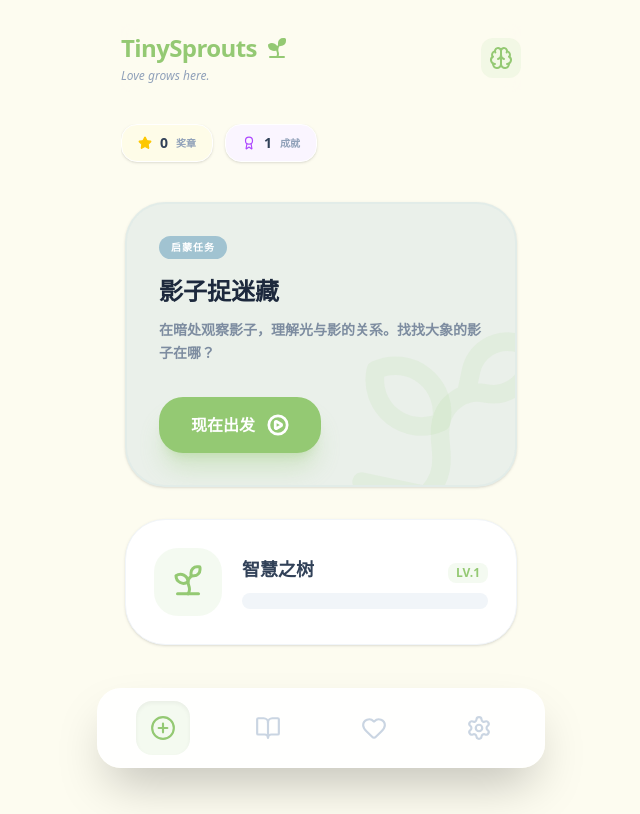
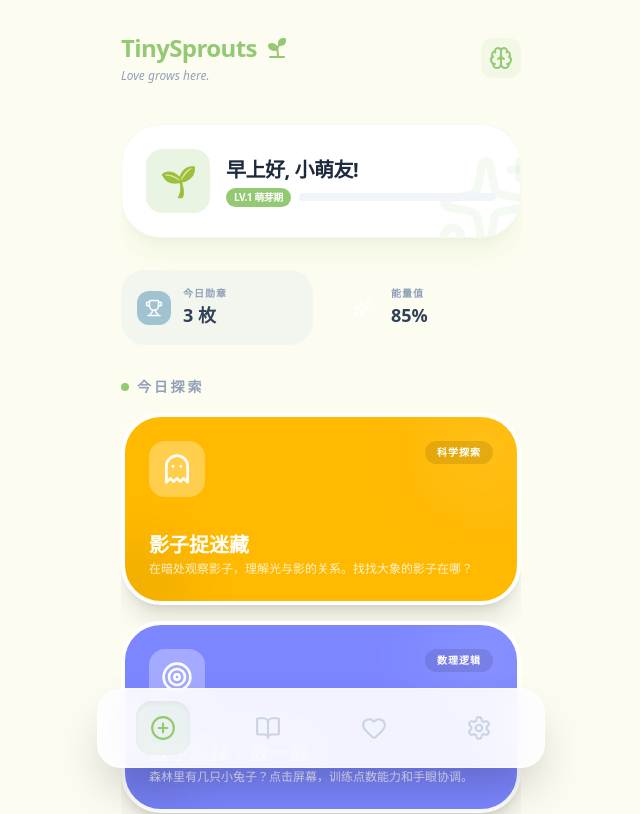
Before and after one commit to starlink-awaken/TinySprouts, a React (Vite) app: page / in a window 1280 px wide. Shown: the top 814 px of the page, without its empty margins (319-959 px from the left). Built offline with nearby package versions, Linux system fonts and the light colour scheme.

Commit message:
feat: V1.4 - Added Streak Combo system with fire VFX and 3D hover cards

```diff
--- a/src/App.jsx
+++ b/src/App.jsx
@@ -13,6 +13,7 @@ import { WisdomIsland } from './views/WisdomIsland';
 import { NumberForest } from './views/NumberForest';
 import { ArtCanvas } from './views/ArtCanvas';
 import { VoiceLab } from './views/VoiceLab';
+import { EmotionMatch } from './views/EmotionMatch';
 import { MagicCursor } from './components/MagicCursor';
 
 function App() {
@@ -32,7 +33,9 @@ function App() {
   }, [level]);
 
   const handleStartActivity = (activity) => {
-    if (activity.category === '数理逻辑') {
+    if (activity.id === 4 || activity.title === '情绪连连看') {
+      navigate('/game/emotion');
+    } else if (activity.category === '数理逻辑') {
       navigate('/game/forest');
     } else if (activity.category === '创意艺术') {
       navigate('/game/art');
@@ -55,7 +58,6 @@ function App() {
     <div className="min-h-screen flex flex-col p-6 max-w-md mx-auto font-sans relative overflow-hidden bg-[#FDFCF0]">
       <MagicCursor />
 
-      {/* Toast Notification */}
       <AnimatePresence>
         {showToast && (
           <motion.div
@@ -105,6 +107,7 @@ function App() {
             <Route path="/game/forest" element={<NumberForest onBack={() => navigate('/')} />} />
             <Route path="/game/art" element={<ArtCanvas onBack={() => navigate('/')} />} />
             <Route path="/game/voice" element={<VoiceLab onBack={() => navigate('/')} />} />
+            <Route path="/game/emotion" element={<EmotionMatch onBack={() => navigate('/')} />} />
 
             <Route path="/fav" element={
                <div className="flex flex-col items-center justify-center h-64 text-slate-400">
--- /dev/null
+++ b/src/components/ActivityCard.jsx
@@ -0,0 +1,62 @@
+import React from 'react';
+import { motion, useMotionValue, useSpring, useTransform } from 'framer-motion';
+
+export function ActivityCard({ activity, onClick }) {
+  const x = useMotionValue(0);
+  const y = useMotionValue(0);
+
+  const mouseXSpring = useSpring(x);
+  const mouseYSpring = useSpring(y);
+
+  const rotateX = useTransform(mouseYSpring, [-0.5, 0.5], ["10deg", "-10deg"]);
+  const rotateY = useTransform(mouseXSpring, [-0.5, 0.5], ["-10deg", "10deg"]);
+
+  const handleMouseMove = (e) => {
+    const rect = e.currentTarget.getBoundingClientRect();
+    const width = rect.width;
+    const height = rect.height;
+    const mouseX = e.clientX - rect.left;
+    const mouseY = e.clientY - rect.top;
+    const xPct = mouseX / width - 0.5;
+    const yPct = mouseY / height - 0.5;
+    x.set(xPct);
+    y.set(yPct);
+  };
+
+  const handleMouseLeave = () => {
+    x.set(0);
+    y.set(0);
+  };
+
+  return (
+    <motion.div
+      style={{ rotateX, rotateY, transformStyle: "preserve-3d" }}
+      onMouseMove={handleMouseMove}
+      onMouseLeave={handleMouseLeave}
+      onClick={() => onClick(activity)}
+      whileHover={{ scale: 1.02 }}
+      whileTap={{ scale: 0.95, rotateX: 0, rotateY: 0 }}
+      className={`relative h-48 rounded-[2.5rem] p-6 cursor-pointer overflow-hidden shadow-xl border-4 border-white ${activity.color}`}
+    >
+      <div style={{ transform: "translateZ(50px)" }} className="relative z-10 h-full flex flex-col justify-between">
+        <div className="flex justify-between items-start">
+          <div className="bg-white/30 p-3 rounded-2xl backdrop-blur-md">
+            <activity.icon size={32} className="text-white" />
+          </div>
+          <div className="bg-black/10 px-3 py-1 rounded-full text-[10px] font-black text-white uppercase tracking-widest">
+            {activity.category}
+          </div>
+        </div>
+
+        <div>
+          <h3 className="text-xl font-black text-white leading-tight mb-1">{activity.title}</h3>
+          <p className="text-white/80 text-xs font-medium">{activity.desc}</p>
+        </div>
+      </div>
+
+      {/* Decorative Background Elements */}
+      <div className="absolute top-0 right-0 -mr-8 -mt-8 w-32 h-32 bg-white/10 rounded-full blur-2xl" />
+      <div className="absolute bottom-0 left-0 -ml-8 -mb-8 w-24 h-24 bg-black/5 rounded-full blur-xl" />
+    </motion.div>
+  );
+}
--- /dev/null
+++ b/src/components/ComboFire.jsx
@@ -0,0 +1,40 @@
+import React from 'react';
+import { motion, AnimatePresence } from 'framer-motion';
+import { Flame } from 'lucide-react';
+
+export function ComboFire({ streak }) {
+  if (streak < 3) return null;
+
+  return (
+    <AnimatePresence>
+      <motion.div
+        initial={{ scale: 0, opacity: 0, y: 20 }}
+        animate={{ scale: 1, opacity: 1, y: 0 }}
+        exit={{ scale: 0, opacity: 0, y: 20 }}
+        className="fixed bottom-32 right-6 z-[100] flex flex-col items-center"
+      >
+        <motion.div
+          animate={{
+            scale: [1, 1.2, 1],
+            rotate: [-5, 5, -5]
+          }}
+          transition={{ repeat: Infinity, duration: 0.5 }}
+          className="relative"
+        >
+          <Flame size={64} className="text-orange-500 fill-orange-500 filter drop-shadow-[0_0_15px_rgba(249,115,22,0.8)]" />
+          <motion.div
+            animate={{ opacity: [0, 1, 0], y: [-20, -40] }}
+            transition={{ repeat: Infinity, duration: 1 }}
+            className="absolute top-0 left-1/2 -translate-x-1/2 text-orange-400 font-bold"
+          >
+            🔥
+          </motion.div>
+        </motion.div>
+
+        <div className="bg-orange-500 text-white px-4 py-1 rounded-full text-xl font-black shadow-lg -mt-2 border-2 border-white">
+          {streak} 连击!
+        </div>
+      </motion.div>
+    </AnimatePresence>
+  );
+}
--- a/src/store.js
+++ b/src/store.js
@@ -4,47 +4,80 @@ import { persist } from 'zustand/middleware';
 export const useStore = create(
   persist(
     (set) => ({
+      user: {
+        name: '小萌友',
+        avatar: '🌱',
+        joinedAt: new Date().toISOString(),
+      },
       level: 1,
       exp: 0,
       stars: 0,
-      activeTab: 'home',
-      completedActivityIds: [],
+      streak: 0,
+      maxStreak: 0,
+      completedActivities: [],
 
-      addExp: (points) => set((state) => {
-        let newExp = state.exp + points;
-        let newLevel = state.level;
-        if (newExp >= 100) {
-          newLevel += 1;
-          newExp -= 100;
+      // 增加经验值并检查升级
+      addExp: (amount) => set((state) => {
+        const newExp = state.exp + amount;
+        const nextLevelExp = state.level * 100;
+
+        if (newExp >= nextLevelExp) {
+          return {
+            exp: newExp - nextLevelExp,
+            level: state.level + 1
+          };
         }
-        return { exp: newExp, level: newLevel };
+        return { exp: newExp };
       }),
 
+      // 记录连胜
+      updateStreak: (isCorrect) => set((state) => {
+        if (isCorrect) {
+          const newStreak = state.streak + 1;
+          return {
+            streak: newStreak,
+            maxStreak: Math.max(state.maxStreak, newStreak)
+          };
+        }
+        return { streak: 0 };
+      }),
+
+      // 完成活动逻辑
       completeActivity: (id, expPoints) => set((state) => {
-        if (state.completedActivityIds.includes(id)) return state;
+        const isAlreadyDone = state.completedActivities.includes(id);
+        const newState = {
+          stars: state.stars + 1,
+          completedActivities: isAlreadyDone
+            ? state.completedActivities
+            : [...state.completedActivities, id]
+        };
 
-        // 首次完成奖励星星
-        const newStars = state.stars + 1;
-        const newCompleted = [...state.completedActivityIds, id];
+        // 调用内部 addExp 逻辑
+        const nextLevelExp = state.level * 100;
+        const totalExp = state.exp + expPoints;
 
-        // 调用 addExp 的逻辑
-        let newExp = state.exp + expPoints;
-        let newLevel = state.level;
-        if (newExp >= 100) {
-          newLevel += 1;
-          newExp -= 100;
+        if (totalExp >= nextLevelExp) {
+          newState.level = state.level + 1;
+          newState.exp = totalExp - nextLevelExp;
+        } else {
+          newState.exp = totalExp;
         }
 
-        return {
-          completedActivityIds: newCompleted,
-          stars: newStars,
-          exp: newExp,
-          level: newLevel
-        };
+        return newState;
       }),
 
-      setActiveTab: (tab) => set({ activeTab: tab }),
-      resetProgress: () => set({ level: 1, exp: 0, stars: 0, completedActivityIds: [] }),
+      updateUser: (newData) => set((state) => ({
+        user: { ...state.user, ...newData }
+      })),
+
+      resetProgress: () => set({
+        level: 1,
+        exp: 0,
+        stars: 0,
+        streak: 0,
+        maxStreak: 0,
+        completedActivities: []
+      })
     }),
     {
       name: 'tinysprouts-storage',
--- /dev/null
+++ b/src/views/EmotionMatch.jsx
@@ -0,0 +1,101 @@
+import React, { useState, useEffect } from 'react';
+import { motion, AnimatePresence } from 'framer-motion';
+import { ArrowLeft, Smile, Frown, Meh, Ghost, Heart, Star } from 'lucide-react';
+import confetti from 'canvas-confetti';
+import { speak } from '../utils/voice';
+import { playSfx } from '../utils/sfx';
+import { useStore } from '../store';
+
+const EMOTIONS = [
+  { id: 'happy', icon: Smile, label: '开心', color: 'text-yellow-400', bg: 'bg-yellow-50', sound: '太棒了，你看起来很开心！' },
+  { id: 'sad', icon: Frown, label: '难过', color: 'text-blue-400', bg: 'bg-blue-50', sound: '抱抱你，别难过哦。' },
+  { id: 'neutral', icon: Meh, label: '平常', color: 'text-slate-400', bg: 'bg-slate-50', sound: '这是平静的一天。' },
+  { id: 'surprised', icon: Ghost, label: '惊讶', color: 'text-purple-400', bg: 'bg-purple-50', sound: '哇！发生了什么惊奇的事？' },
+];
+
+export function EmotionMatch({ onBack }) {
+  const [target, setTarget] = useState(null);
+  const [options, setOptions] = useState([]);
+  const [score, setScore] = useState(0);
+  const { completeActivity } = useStore();
+
+  const nextRound = () => {
+    const randomTarget = EMOTIONS[Math.floor(Math.random() * EMOTIONS.length)];
+    setTarget(randomTarget);
+    setOptions([...EMOTIONS].sort(() => Math.random() - 0.5));
+    speak(`哪个是${randomTarget.label}？`);
+  };
+
+  useEffect(() => {
+    nextRound();
+  }, []);
+
+  const handleSelect = (option) => {
+    if (option.id === target.id) {
+      playSfx('ding');
+      setScore(s => s + 1);
+      speak(target.sound);
+      confetti({ particleCount: 40, spread: 30, origin: { y: 0.6 } });
+
+      if (score >= 4) {
+        setTimeout(() => {
+          playSfx('win');
+          completeActivity(4, 30);
+          speak("你真是情绪识别小能手！");
+        }, 500);
+      } else {
+        setTimeout(nextRound, 1500);
+      }
+    } else {
+      playSfx('pop');
+      speak("不对哦，再观察一下。");
+    }
+  };
+
+  return (
+    <div className="fixed inset-0 bg-[#FFF5F5] z-50 p-6 flex flex-col items-center">
+      <header className="w-full flex justify-between items-center mb-10">
+        <button onClick={onBack} className="p-3 bg-white rounded-2xl shadow-sm">
+          <ArrowLeft size={24} className="text-slate-400" />
+        </button>
+        <div className="flex gap-1">
+          {[...Array(5)].map((_, i) => (
+            <Star key={i} size={20} className={i < score ? 'text-yellow-400 fill-yellow-400' : 'text-slate-200'} />
+          ))}
+        </div>
+      </header>
+
+      <AnimatePresence mode="wait">
+        {target && (
+          <motion.div
+            key={target.id}
+            initial={{ y: 20, opacity: 0 }}
+            animate={{ y: 0, opacity: 1 }}
+            exit={{ y: -20, opacity: 0 }}
+            className="text-center mb-12"
+          >
+            <div className="bg-white w-32 h-32 rounded-[3rem] shadow-xl flex items-center justify-center mx-auto mb-4 border-4 border-brand-pink/10">
+              <target.icon size={64} className={target.color} />
+            </div>
+            <h2 className="text-4xl font-black text-slate-800 tracking-tight">找一找：{target.label}</h2>
+          </motion.div>
+        )}
+      </AnimatePresence>
+
+      <div className="grid grid-cols-2 gap-4 w-full max-w-sm">
+        {options.map((option) => (
+          <motion.button
+            key={option.id}
+            whileHover={{ scale: 1.05 }}
+            whileTap={{ scale: 0.95 }}
+            onClick={() => handleSelect(option)}
+            className={`aspect-square ${option.bg} rounded-[2.5rem] flex flex-col items-center justify-center shadow-lg border-2 border-white`}
+          >
+            <option.icon size={48} className={option.color} />
+            <span className="mt-2 font-black text-slate-500 uppercase tracking-widest text-[10px]">{option.label}</span>
+          </motion.button>
+        ))}
+      </div>
+    </div>
+  );
+}
--- a/src/views/HomeView.jsx
+++ b/src/views/HomeView.jsx
@@ -1,87 +1,75 @@
 import React from 'react';
-import { Sprout, PlayCircle, Star, Award, CheckCircle } from 'lucide-react';
 import { motion } from 'framer-motion';
+import { Sparkles, Trophy } from 'lucide-react';
 import { useStore } from '../store';
 import { activities } from '../data/activities';
+import { ActivityCard } from '../components/ActivityCard';
 
 export function HomeView({ onStartActivity }) {
-  const { exp, level, stars, completedActivityIds } = useStore();
+  const { user, level, exp } = useStore();
+  const nextLevelExp = level * 100;
 
-  // 筛选一个未完成的高质量任务作为 featured
-  const featured = activities.find(a => !completedActivityIds.includes(a.id)) || activities[0];
+  const dailyActivities = activities.slice(0, 3);
 
   return (
-    <div className="space-y-8 pb-24 px-1">
-      {/* Achievement Stats */}
-      <div className="flex gap-3 overflow-x-auto pb-2 -mx-1 no-scrollbar">
-        <StatPill icon={<Star className="fill-yellow-400 text-yellow-400" size={14} />} value={stars} label="奖章" color="bg-yellow-50" />
-        <StatPill icon={<Award className="text-purple-500" size={14} />} value={level} label="成就" color="bg-purple-50" />
-      </div>
-
-      {/* Hero Card */}
-      <motion.div
-        layout
-        className="bg-[#A1C3D1]/20 rounded-[2.5rem] p-8 relative overflow-hidden border-2 border-[#A1C3D1]/10 shadow-sm"
-      >
-        <div className="relative z-10">
-          <div className="flex items-center gap-2 mb-4">
-            <span className="bg-[#A1C3D1] text-white text-[10px] px-3 py-1 rounded-full font-black tracking-widest uppercase">
-              启蒙任务
-            </span>
-          </div>
-          <h2 className="text-2xl font-black text-slate-800 mb-3">{featured.title}</h2>
-          <p className="text-sm text-slate-500 mb-8 leading-relaxed font-bold opacity-80">
-            {featured.desc}
-          </p>
-          <motion.button
-            whileHover={{ scale: 1.05 }}
-            whileTap={{ scale: 0.95 }}
-            onClick={() => onStartActivity(featured)}
-            className="bg-[#94C973] text-white px-8 py-4 rounded-3xl text-base font-black flex items-center gap-3 shadow-xl shadow-[#94C973]/30"
-          >
-            现在出发 <PlayCircle size={22} strokeWidth={3} />
-          </motion.button>
-        </div>
-        <Sprout className="absolute -right-10 -bottom-10 text-[#94C973]/10 w-56 h-56 transform rotate-12" />
-      </motion.div>
-
-      {/* Daily Progress */}
-      <section className="bg-white rounded-[2.5rem] p-7 border border-slate-100 shadow-sm relative overflow-hidden">
-        <div className="flex items-center gap-5">
-          <div className="bg-[#94C973]/10 p-4 rounded-3xl">
-            <motion.div
-              animate={{ y: [0, -5, 0] }}
-              transition={{ repeat: Infinity, duration: 2 }}
-            >
-              <Sprout className="text-[#94C973]" size={36} />
-            </motion.div>
+    <motion.div initial={{ opacity: 0 }} animate={{ opacity: 1 }}>
+      {/* Profile Summary */}
+      <section className="bg-white rounded-[2.5rem] p-6 shadow-xl shadow-brand-sprout/10 mb-8 border border-brand-sprout/10 relative overflow-hidden">
+        <div className="flex items-center gap-4 relative z-10">
+          <div className="w-16 h-16 bg-brand-sprout/20 rounded-2xl flex items-center justify-center text-3xl">
+            {user.avatar}
           </div>
           <div className="flex-1">
-            <div className="flex justify-between items-end mb-2.5">
-              <h4 className="text-lg font-black text-slate-700">智慧之树</h4>
-              <span className="text-xs font-black text-[#94C973] bg-[#94C973]/10 px-2 py-0.5 rounded-lg">LV.{level}</span>
-            </div>
-            <div className="w-full bg-slate-100 h-4 rounded-full overflow-hidden p-1">
-              <motion.div
-                initial={false}
-                animate={{ width: `${exp}%` }}
-                transition={{ type: "spring", stiffness: 60 }}
-                className="h-full bg-gradient-to-r from-[#94C973] to-[#b8e0a1] rounded-full"
-              />
+            <h2 className="font-black text-slate-800 text-xl tracking-tight">早上好, {user.name}!</h2>
+            <div className="flex items-center gap-2 mt-1">
+              <span className="bg-brand-sprout text-white text-[10px] font-black px-2 py-0.5 rounded-full uppercase tracking-tighter">
+                LV.{level} 萌芽期
+              </span>
+              <div className="flex-1 h-2 bg-slate-100 rounded-full overflow-hidden">
+                <motion.div
+                  initial={{ width: 0 }}
+                  animate={{ width: `${(exp / nextLevelExp) * 100}%` }}
+                  className="h-full bg-brand-sprout"
+                />
+              </div>
             </div>
           </div>
         </div>
+        <Sparkles className="absolute -right-4 -bottom-4 text-brand-sprout/10" size={100} />
       </section>
-    </div>
+
+      {/* Stats Quick View */}
+      <div className="grid grid-cols-2 gap-4 mb-8">
+        <div className="bg-brand-sky/10 p-4 rounded-3xl flex items-center gap-3">
+          <div className="bg-brand-sky p-2 rounded-xl text-white">
+            <Trophy size={18} />
+          </div>
+          <div>
+            <p className="text-[10px] font-bold text-slate-400 uppercase tracking-widest">今日勋章</p>
+            <p className="text-lg font-black text-slate-700">3 枚</p>
+          </div>
+        </div>
+        <div className="bg-brand-pink/10 p-4 rounded-3xl flex items-center gap-3">
+          <div className="bg-brand-pink p-2 rounded-xl text-white">
+            <Sparkles size={18} />
+          </div>
+          <div>
+            <p className="text-[10px] font-bold text-slate-400 uppercase tracking-widest">能量值</p>
+            <p className="text-lg font-black text-slate-700">85%</p>
+          </div>
+        </div>
+      </div>
+
+      <h3 className="text-sm font-black text-slate-400 uppercase tracking-[0.2em] mb-4 flex items-center gap-2">
+        <div className="w-2 h-2 bg-brand-sprout rounded-full" />
+        今日探索
+      </h3>
+
+      <div className="space-y-4">
+        {dailyActivities.map(activity => (
+          <ActivityCard key={activity.id} activity={activity} onClick={onStartActivity} />
+        ))}
+      </div>
+    </motion.div>
   );
 }
-
-function StatPill({ icon, value, label, color }) {
-  return (
-    <div className={`${color} px-4 py-2 rounded-2xl flex items-center gap-2 border border-white shadow-sm flex-shrink-0`}>
-      {icon}
-      <span className="text-sm font-black text-slate-700">{value}</span>
-      <span className="text-[10px] font-bold text-slate-400">{label}</span>
-    </div>
-  );
-}
--- a/src/views/WisdomIsland.jsx
+++ b/src/views/WisdomIsland.jsx
@@ -7,6 +7,7 @@ import { levels } from '../data/levels';
 import { speak } from '../utils/voice';
 import { playSfx } from '../utils/sfx';
 import { GuideHand } from '../components/GuideHand';
+import { ComboFire } from '../components/ComboFire';
 
 export function WisdomIsland({ onBack }) {
   const [levelIndex, setLevelIndex] = useState(0);
@@ -15,9 +16,8 @@ export function WisdomIsland({ onBack }) {
   const [lastDrop, setLastDrop] = useState(null);
   const [showLevelComplete, setShowLevelComplete] = useState(false);
   const [showGuide, setShowGuide] = useState(false);
-  const { completeActivity } = useStore();
+  const { completeActivity, streak, updateStreak } = useStore();
 
-  // 引用所有目标容器
   const targetRefs = useRef({});
 
   useEffect(() => {
@@ -30,21 +30,13 @@ export function WisdomIsland({ onBack }) {
 
   const handleDragEnd = (event, info, item) => {
     setShowGuide(false);
-
-    // 获取松开手时的坐标
     const { x, y } = info.point;
 
-    // 遍历所有目标容器，检测碰撞
     let matchedTarget = null;
     for (const [type, ref] of Object.entries(targetRefs.current)) {
       if (!ref) continue;
       const rect = ref.getBoundingClientRect();
-      if (
-        x >= rect.left &&
-        x <= rect.right &&
-        y >= rect.top &&
-        y <= rect.bottom
-      ) {
+      if (x >= rect.left && x <= rect.right && y >= rect.top && y <= rect.bottom) {
         matchedTarget = type;
         break;
       }
@@ -52,6 +44,7 @@ export function WisdomIsland({ onBack }) {
 
     if (matchedTarget === item.category) {
       playSfx('ding');
+      updateStreak(true); // 连击+1
       setLastDrop(matchedTarget);
       setItems(prev => prev.filter(i => i.id !== item.id));
       const praise = ["太棒了！", "真聪明！", "找对了！", "真厉害！"];
@@ -59,9 +52,8 @@ export function WisdomIsland({ onBack }) {
       setTimeout(() => setLastDrop(null), 300);
     } else {
       playSfx('pop');
-      if (matchedTarget) {
-        speak("哎呀，这里不是它的家哦");
-      }
+      updateStreak(false); // 连击中断
+      if (matchedTarget) speak("哎呀，这里不是它的家哦");
     }
   };
 
@@ -82,7 +74,8 @@ export function WisdomIsland({ onBack }) {
   }, [items]);
 
   return (
-    <div className="fixed inset-0 bg-[#FDFCF0] z-50 p-6 flex flex-col font-sans select-none">
+    <div className="fixed inset-0 bg-[#FDFCF0] z-50 p-6 flex flex-col font-sans select-none overflow-hidden">
+      <ComboFire streak={streak} />
       {showGuide && !showLevelComplete && <GuideHand />}
 
       <header className="flex items-center justify-between mb-6">
@@ -101,7 +94,6 @@ export function WisdomIsland({ onBack }) {
       </header>
 
       <div className="flex-1 flex flex-col justify-around relative">
-        {/* Drop Targets with Refs */}
         <div className="grid grid-cols-1 gap-4">
           {currentLevel.targets.map(target => (
             <motion.div
@@ -116,7 +108,6 @@ export function WisdomIsland({ onBack }) {
           ))}
         </div>
 
-        {/* Draggable Items */}
         <div className="flex justify-center gap-6 h-32 items-center flex-wrap px-4">
           <AnimatePresence>
             {!showLevelComplete && items.map(item => {
@@ -139,7 +130,6 @@ export function WisdomIsland({ onBack }) {
           </AnimatePresence>
         </div>
 
-        {/* Level Complete Overlay */}
         <AnimatePresence>
           {showLevelComplete && (
             <motion.div
```
Also changed, not shown: 9 other files (tests, documents, lock files or other folders).
